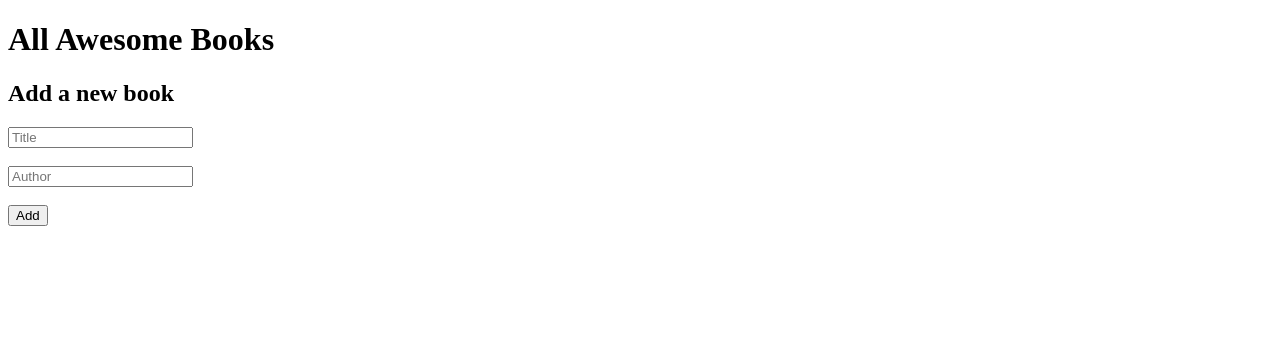
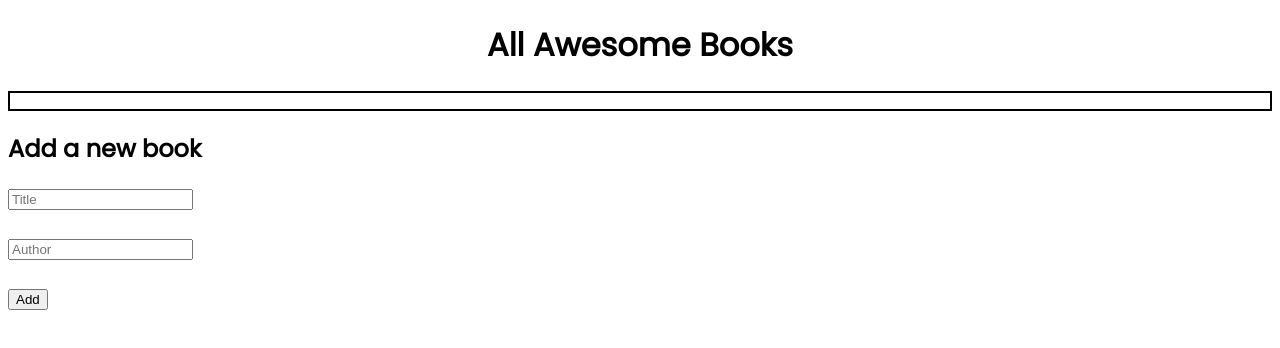
Before and after one commit to thecodechaser/awesome-books, a website: page index.html in a window 1280 px wide. Drawn offline with Linux system fonts and the light colour scheme.

Commit message:
Add styling for core elements

```diff
--- a/css/main.css
+++ b/css/main.css
@@ -1 +1,15 @@
 /* stylesheet */
+
+@import url("https://fonts.googleapis.com/css2?family=Poppins&display=swap");
+
+body {
+  font-family: "Poppins", sans-serif;
+}
+
+.main-heading {
+  text-align: center;
+}
+
+.list-of-book{
+  border: 2px solid black;
+}
```
